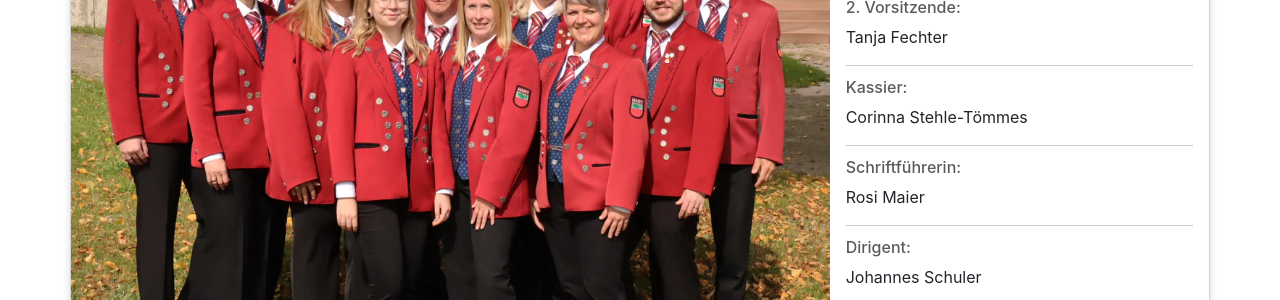
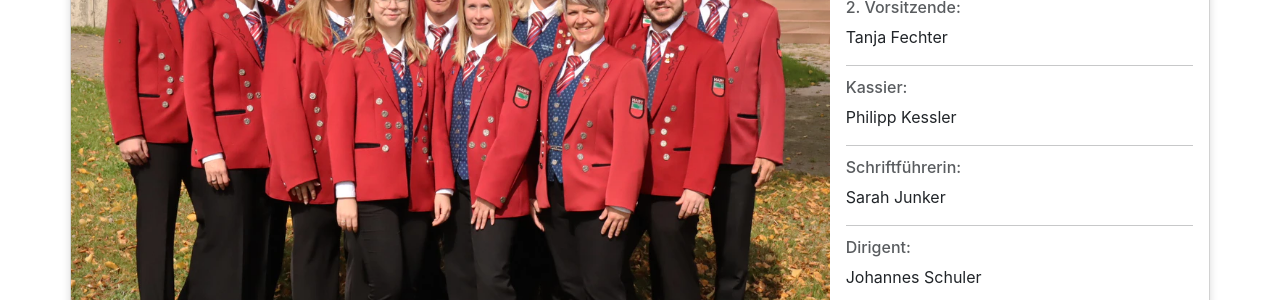
Before and after one commit to MVHart1947/homepage, a Jekyll site: the page built from vorstandschaft.html, in a window 1280 px wide and 1049 px high. Shown: the part 287-587 px from the top of the window. Built offline with Jekyll 4.4.1, drawn with Linux system fonts in a browser that asks for light colours.

Commit message:
Update April 2025

```diff
--- a/_includes/kapelle/bass.html
+++ b/_includes/kapelle/bass.html
@@ -5,6 +5,7 @@
       <h3 class="card-title">Bass</h3>
       <ul class="list-group list-group-flush">
         <li class="list-group-item">Egidius Kessler</li>
+        <li class="list-group-item">Ingo Bisinger</li>
       </ul>
     </div>
   </div>
--- a/_includes/kapelle/floete.html
+++ b/_includes/kapelle/floete.html
@@ -4,7 +4,6 @@
     <div class="card-body">
       <h3 class="card-title">Flöte</h3>
       <ul class="list-group list-group-flush">
-        <li class="list-group-item">Clara Helmich</li>
         <li class="list-group-item">Lisa-Marie Heck</li>
         <li class="list-group-item">Tabea Fechter</li>
         <li class="list-group-item">Julia Biesinger</li>
--- a/_includes/kapelle/saxophon.html
+++ b/_includes/kapelle/saxophon.html
@@ -9,6 +9,7 @@
         <li class="list-group-item">Lisa Rapp</li>
         <li class="list-group-item">Rosi Maier</li>
         <li class="list-group-item">Simone Grimm</li>
+        <li class="list-group-item">Clara Helmich</li>
         <li class="list-group-item">Philipp Weißhaar</li>
       </ul>
     </div>
--- a/_includes/kapelle/tenorhorn.html
+++ b/_includes/kapelle/tenorhorn.html
@@ -7,7 +7,6 @@
         <li class="list-group-item">Wolfgang Fechter</li>
         <li class="list-group-item">Markus Bieger</li>
         <li class="list-group-item">Egidius Wild</li>
-        <li class="list-group-item">Ingo Bisinger</li>
         <li class="list-group-item">Thomas Edelmann</li>
       </ul>
     </div>
--- a/vorstandschaft.html
+++ b/vorstandschaft.html
@@ -17,10 +17,10 @@ header: Die Vorstandschaft
                 <p class="card-text">Tanja Fechter</p>
                 <hr>
                 <h6 class="card-subtitle mb-2 text-body-secondary">Kassier:</h6>
-                <p class="card-text">Corinna Stehle-Tömmes</p>
+                <p class="card-text">Philipp Kessler</p>
                 <hr>
                 <h6 class="card-subtitle mb-2 text-body-secondary">Schriftführerin:</h6>
-                <p class="card-text">Rosi Maier</p>
+                <p class="card-text">Sarah Junker</p>
                 <hr>
                 <h6 class="card-subtitle mb-2 text-body-secondary">Dirigent:</h6>
                 <p class="card-text">Johannes Schuler</p>
```
Also changed, not shown: 1 other file.
